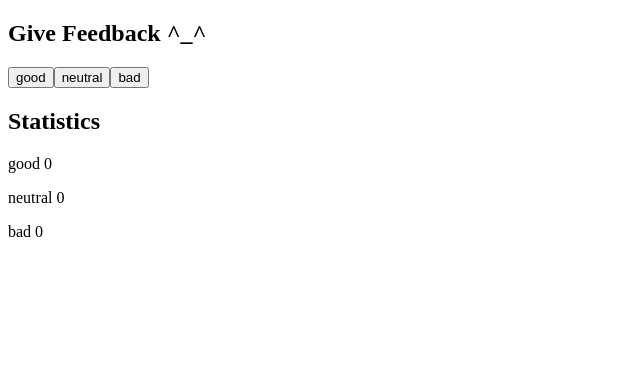
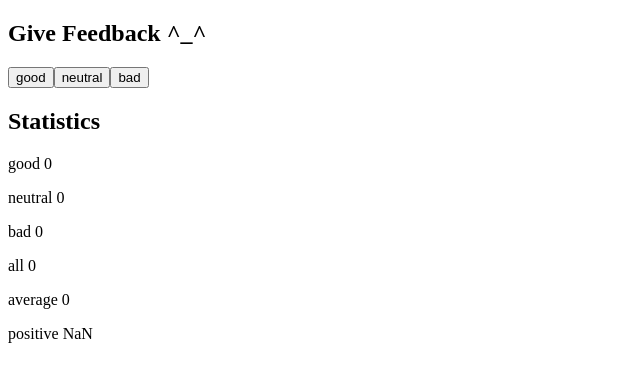
Before and after one commit to TortillaPy/full-stack-open, a React (Vite) app in the folder part1/unicafe/: page / in a window 1280 px wide. Shown: the top 382 px of the page, without its empty margins (0-640 px from the left). Built offline with nearby package versions, Linux system fonts and the light colour scheme.

Commit message:
Ex 1.7 Unicafe, step two

```diff
--- a/part1/unicafe/src/App.jsx
+++ b/part1/unicafe/src/App.jsx
@@ -15,6 +15,9 @@
   const handleBadClick = () => {
     setBad(bad + 1)
   }
+  const total = good + neutral + bad
+  const average = total / 3
+  const positive = (good / total) * 100
 
   const Button = ({ text, handleClick }) => (
     <button onClick={handleClick}>{text}</button>
@@ -31,6 +34,9 @@
       <p>good {good}</p>
       <p>neutral {neutral}</p>
       <p>bad {bad}</p>
+      <p>all {total}</p>
+      <p>average {average}</p>
+      <p>positive {positive}</p>
     </div>
   )
 }
```
